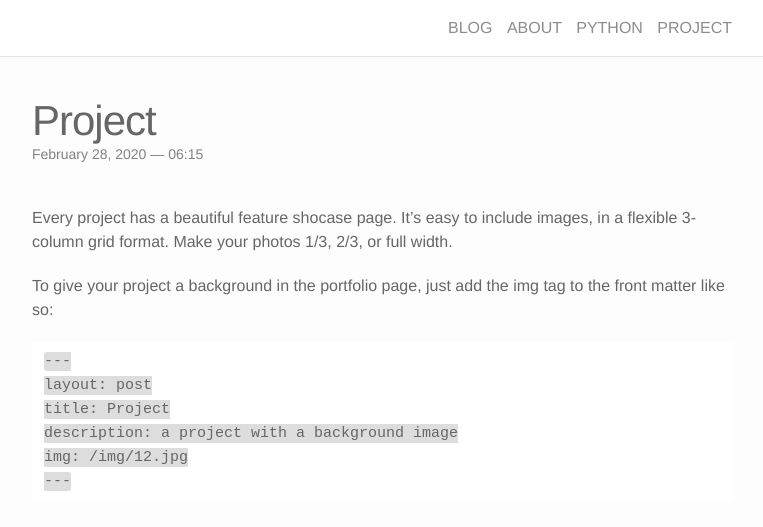
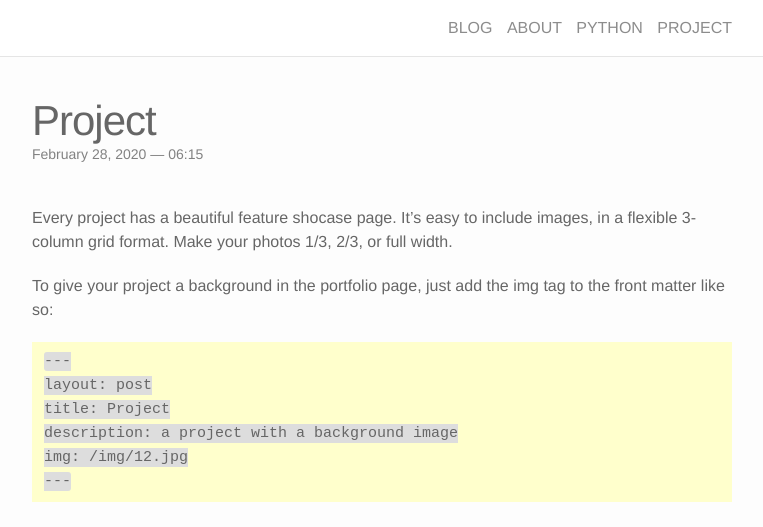
Before and after one commit to stelch1234/stelch1234.github.io, a Jekyll site: the page built from _portfolio/2_project.markdown, in a window 1280 px wide and 1400 px high. Shown: the top 527 px of the window, without its empty margins (258-1021 px from the left). Built offline with Jekyll 4.4.1, drawn with Linux system fonts in a browser that asks for light colours; nearby versions of some CDN libraries; grey boxes are pictures that could not be loaded.

Commit message:
2020-02-27-python-plant-part1

```diff
--- a/_poetry/2020-02-27-python-plant-part1.markdown
+++ b/_poetry/2020-02-27-python-plant-part1.markdown
@@ -15,8 +15,8 @@
 <br/>
 <br/>
 | PART | 내용 |
+
 | ----- | :-----------------: |
-
 | PART1 | 1) Prepare Problem<br/>1.1) load libraries<br/> 1.2) load and explore the shape of the dataset <br/><br/>  2) Summarize Data<br/>2.1) Descriptive statistics<br/>2.2) Visualization |
 | PART2 | 3) Prepare Data<br/>3.1) Cleaning<br/>3.2) split out train/test dataset <br/><br/>  4) Evaluate Algorithms<br/>4.1) Algorithms                   |
 | PART3 | 5) Improve Accuracy<br/>5.1) Grid Search <br/><br/>  6) Performance of the best algorithms <br/>6.1) check the performance<br/>6.2) futher process |
--- a/_sass/_syntax-highlighting.scss
+++ b/_sass/_syntax-highlighting.scss
@@ -2,10 +2,10 @@
  * Syntax highlighting styles
  */
 .highlight {
-    background: #fff;
+    background: #ffffcc;
     @extend %vertical-rhythm;
 
-    .c     { color: #998; font-style: italic } // Comment
+    .c     { color: #999988; font-style: italic } // Comment
     .err   { color: #a61717; background-color: #e3d2d2 } // Error
     .k     { font-weight: bold } // Keyword
     .o     { font-weight: bold } // Operator
```
